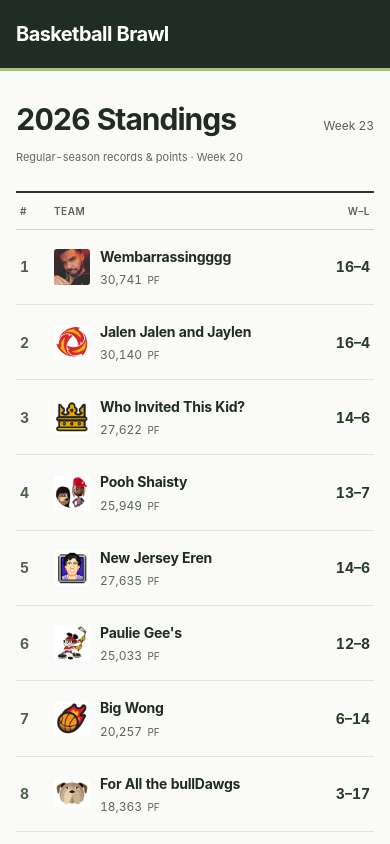
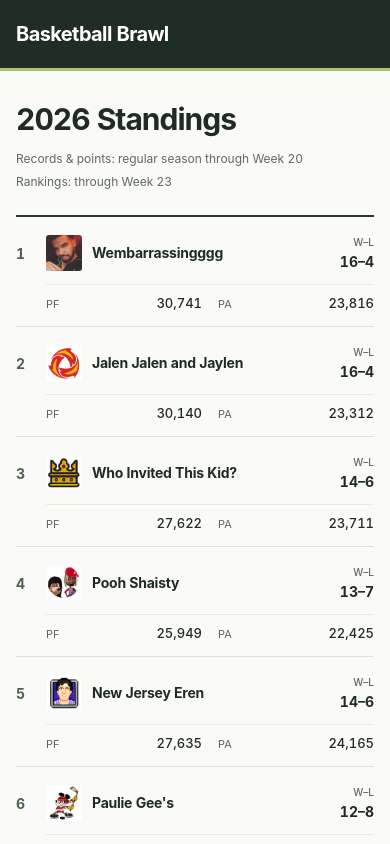
Before and after one commit to fliou0704/Basketball-Brawl-Fantasy-Dashboard, a React (Vite) app in the folder frontend/: page / in a window 390 px wide. Shown: the top 844 px of the page. Built offline with nearby package versions, Linux system fonts and the light colour scheme.

Commit message:
Clarify standings stat scope and show PF and PA on mobile

```diff
--- a/frontend/src/main.jsx
+++ b/frontend/src/main.jsx
@@ -29,14 +29,34 @@ function App() {
     <main id="standings">
       <div className="page-heading">
         <h1>2026 Standings</h1>
-        {data && <p className="week">Week {data.currentWeek}</p>}
       </div>
       {error ? <section className="message" role="alert">
         <h2>Standings couldn’t load</h2>
         <button onClick={() => window.location.reload()}>Try again</button>
       </section> : !data ? <p className="message" role="status">Loading standings…</p> : <>
-        <p className="stats-scope">Regular-season records & points · Week {data.statsThroughWeek}</p>
-        <table>
+        <div className="stats-scope">
+          <p>Records & points: regular season through Week {data.statsThroughWeek}</p>
+          {data.ranksThroughWeek !== data.statsThroughWeek &&
+            <p>Rankings: through Week {data.ranksThroughWeek}</p>}
+        </div>
+        <ol className="mobile-standings" aria-label="2026 standings">
+          {data.teams.map(team => <li key={team.teamId}>
+            <div className="mobile-team-heading">
+              <span className="mobile-rank"><span className="sr-only">Rank </span>{team.rank}</span>
+              <div className="team">
+                <img src={`${base}${team.logo}`} width="36" height="36" alt=""
+                  onError={event => { event.currentTarget.style.visibility = 'hidden'; }} />
+                <span className="team-name">{team.teamName}</span>
+              </div>
+              <div className="mobile-record"><span className="stat-label">W–L</span><strong>{team.record}</strong></div>
+            </div>
+            <dl className="mobile-stats">
+              <div><dt><abbr title="Points for">PF</abbr></dt><dd>{team.pointsForDisplay}</dd></div>
+              <div><dt><abbr title="Points against">PA</abbr></dt><dd>{team.pointsAgainstDisplay}</dd></div>
+            </dl>
+          </li>)}
+        </ol>
+        <table className="desktop-standings">
           <caption className="sr-only">2026 standings through Week {data.currentWeek}. Regular-season records and points through Week {data.statsThroughWeek}.</caption>
           <thead><tr>
             <th scope="col" className="rank" aria-label="Rank">#</th>
@@ -53,7 +73,6 @@ function App() {
                   onError={event => { event.currentTarget.style.visibility = 'hidden'; }} />
                 <div className="team-text">
                   <span className="team-name">{team.teamName}</span>
-                  <span className="mobile-points">{team.pointsForDisplay} <abbr title="Points for">PF</abbr></span>
                 </div>
               </div>
             </th>
--- a/frontend/src/styles.css
+++ b/frontend/src/styles.css
@@ -14,8 +14,20 @@ body { margin: 0; }
 main { max-width: 1060px; margin: auto; padding: 30px 12px 48px; }
 .page-heading { display: flex; align-items: baseline; justify-content: space-between; gap: 12px; }
 h1 { font-size: 27px; line-height: 1.2; letter-spacing: -1px; margin: 0; }
-.week { font-size: 12px; color: #52604f; white-space: nowrap; margin: 0; }
-.stats-scope { font-size: 11px; color: #5e695c; margin: 12px 0 24px; line-height: 1.6; }
+.stats-scope { font-size: 12px; color: #5e695c; margin: 12px 0 24px; line-height: 1.6; }
+.stats-scope p { margin: 4px 0; }
+.desktop-standings { display: none; }
+.mobile-standings { list-style: none; padding: 0; margin: 0; border-top: 2px solid #28392c; }
+.mobile-standings li { padding: 18px 0 15px; border-bottom: 1px solid #dce2d6; }
+.mobile-team-heading { display: grid; grid-template-columns: 22px minmax(0, 1fr) 44px; gap: 8px; align-items: center; }
+.mobile-rank { font-size: 14px; font-weight: 650; color: #4f614b; }
+.mobile-record { text-align: right; }
+.stat-label { display: block; color: #5e695c; font-size: 10px; font-weight: 500; margin-bottom: 3px; }
+.mobile-record strong { font-size: 14px; white-space: nowrap; }
+.mobile-stats { display: grid; grid-template-columns: 1fr 1fr; gap: 16px; margin: 13px 0 0 30px; padding-top: 10px; border-top: 1px solid #e8ece3; }
+.mobile-stats > div { display: flex; align-items: baseline; justify-content: space-between; gap: 8px; }
+.mobile-stats dt { color: #5e695c; font-size: 11px; }
+.mobile-stats dd { margin: 0; font-size: 13px; font-weight: 550; }
 table { width: 100%; border-collapse: collapse; text-align: left; table-layout: fixed; }
 thead { border-top: 2px solid #28392c; border-bottom: 1px solid #cbd1c6; }
 thead th { font-size: 10px; font-weight: 600; text-transform: uppercase; letter-spacing: .5px; color: #586353; padding: 12px 4px; }
@@ -29,8 +41,7 @@ tbody .record { font-size: 14px; font-weight: 650; color: #263a27; }
 .team img { width: 32px; height: 32px; object-fit: contain; flex-shrink: 0; border-radius: 3px; }
 .team-text { min-width: 0; }
 .team-name { display: block; font-size: 13px; font-weight: 650; line-height: 1.45; letter-spacing: -.25px; overflow-wrap: anywhere; }
-.mobile-points { display: block; font-size: 12px; font-weight: 400; color: #596754; margin-top: 5px; }
-abbr { text-decoration: none; font-size: 10px; margin-left: 2px; }
+abbr { text-decoration: none; }
 .desktop { display: none; }
 .numeric { text-align: right; white-space: nowrap; }
 .message { padding: 24px 0; }
@@ -50,16 +61,16 @@ button { padding: 10px 16px; border: 1px solid #62715d; border-radius: 3px; back
 }
 
 @media (min-width: 720px) {
+  .mobile-standings { display: none; }
+  .desktop-standings { display: table; }
   .brand { padding: 26px 32px; font-size: 23px; }
   main { padding: 42px 32px 64px; }
   h1 { font-size: 38px; }
-  .week { font-size: 14px; }
   .stats-scope { font-size: 12px; margin-bottom: 30px; }
   th, td { padding-inline: 12px; }
   .rank { width: 55px; }
   .record { width: 80px; }
   .desktop { display: table-cell; width: 130px; }
-  .mobile-points { display: none; }
   .team { gap: 14px; }
   .team img { width: 40px; height: 40px; }
   .team-name { font-size: 15px; }
```
Also changed, not shown: 1 other file (tests, documents, lock files or other folders).
